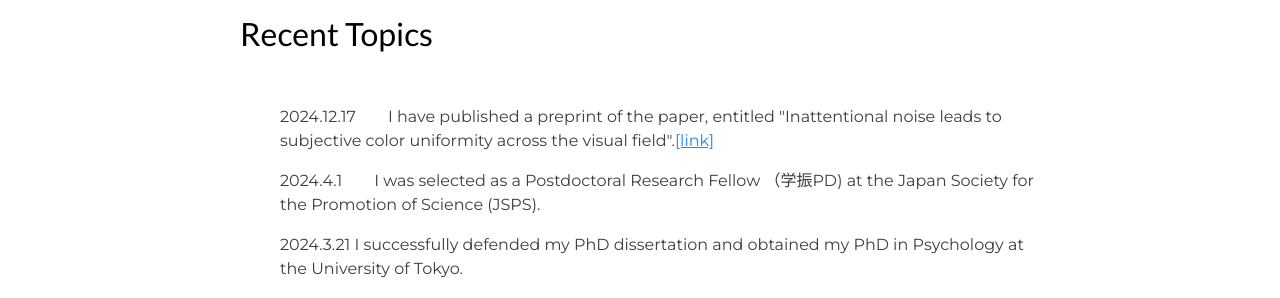
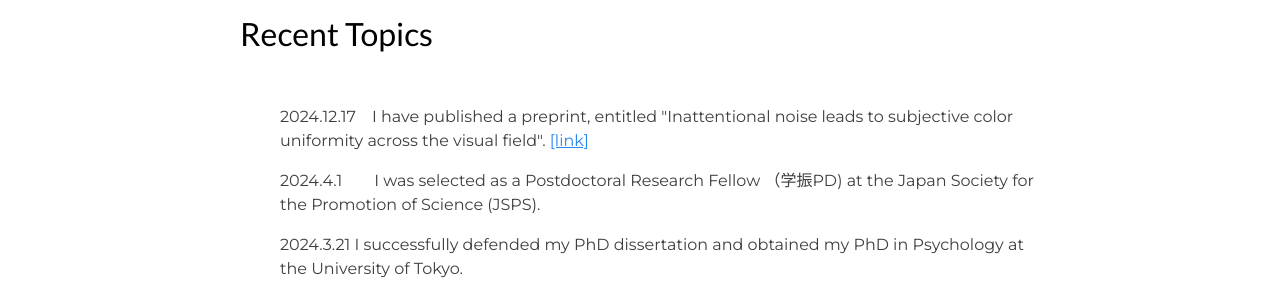
Before and after one commit to LNOKB/lnokb.github.io, a Jekyll site: the page built from index.html, in a window 1280 px wide. Shown: the part 921-1219 px from the top of the page. Built offline with Jekyll 4.4.1, drawn with Linux system fonts in a browser that asks for light colours.

Commit message:
Update index.html

```diff
--- a/index.html
+++ b/index.html
@@ -46,7 +46,7 @@ layout: home-page
     <ul>
 
       <p class="subtitle">
-        2024.12.17　　I have published a preprint of the paper, entitled "Inattentional noise leads to subjective color uniformity across the visual field".<a href="https://osf.io/preprints/psyarxiv/2caut" target="_blank">[link]</a>
+        2024.12.17　I have published a preprint, entitled "Inattentional noise leads to subjective color uniformity across the visual field". <a href="https://osf.io/preprints/psyarxiv/2caut" target="_blank">[link]</a>
       </p>
 
       <p class="subtitle">
```
